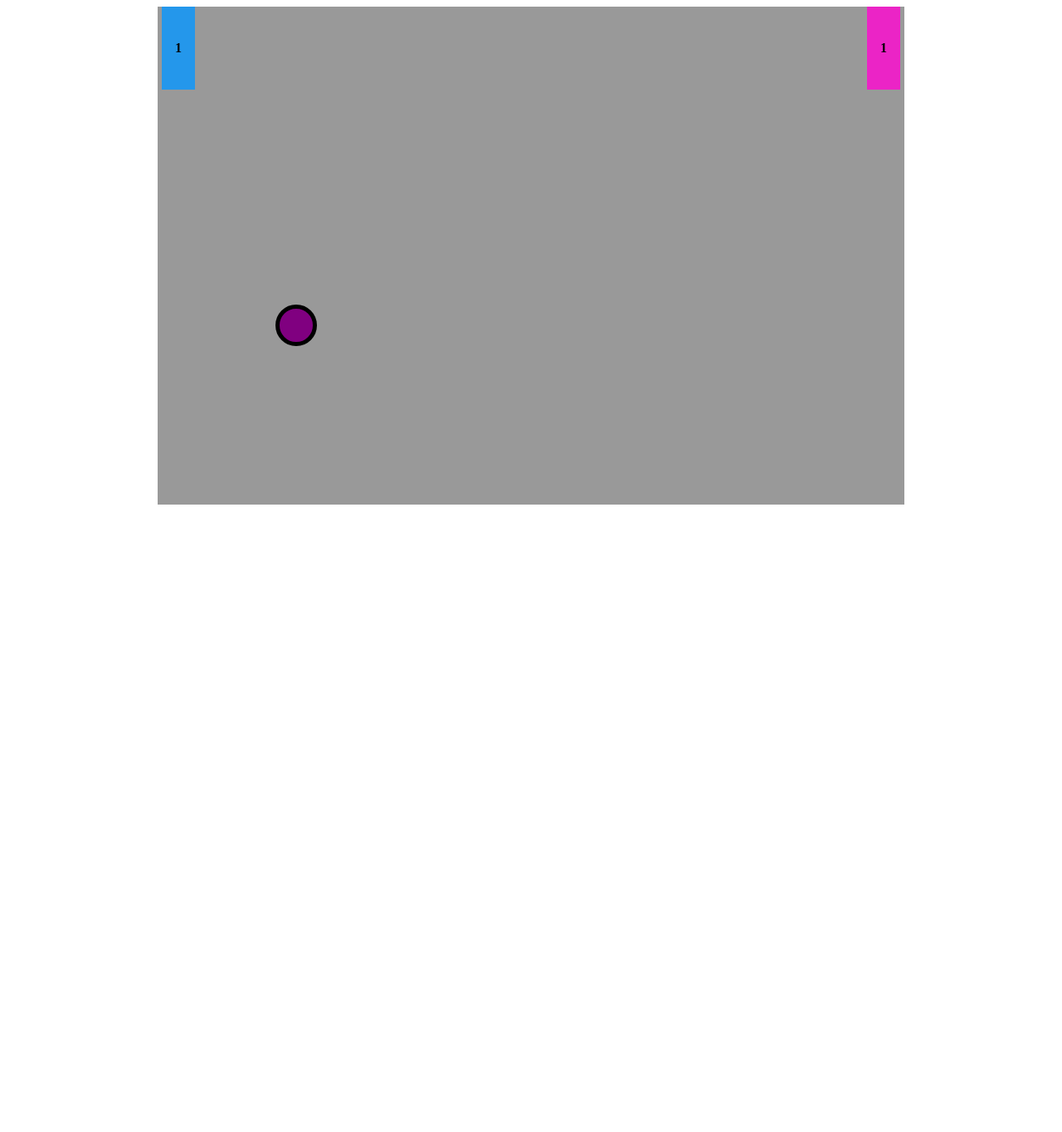
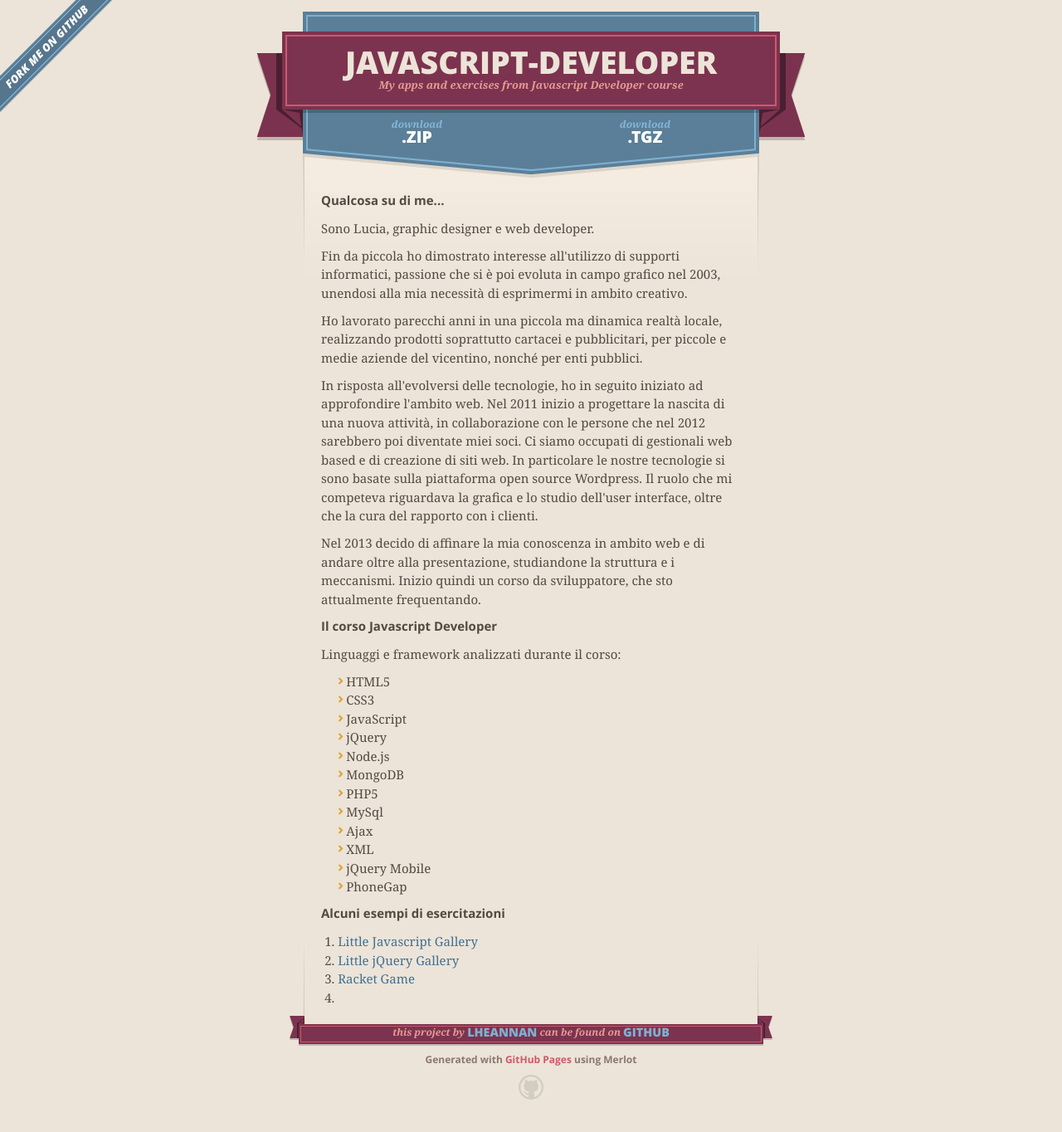
Before and after one commit to Lheannan/Javascript-Developer, a plain HTML site: page racket-game/racket-game.html in a window 1280 px wide. Shown: the whole page at 83% size. Before the commit the page ends 800 px from the top, so only its background shows below. Drawn offline with nearby package versions, Linux system fonts and the light colour scheme; files that its build step writes are made by us from their sources; files whose address does not match are found by name.

Commit message:
Update racket-game.html

```diff
--- a/racket-game/racket-game.html
+++ b/racket-game/racket-game.html
@@ -1,227 +1,104 @@
 <!DOCTYPE html>
 <html>
 	<head>
-		<title>Racket Game</title>
-		<meta charset="utf-8">
-		<style>
-		#box {
-			position: relative;
-			background-color: #999;
-			width: 900px;
-			height: 600px;
-			margin: 0 auto;
-			overflow: hidden;
-		}
+		<meta charset='utf-8'>
+		<meta http-equiv="X-UA-Compatible" content="chrome=1">
+		<meta name="viewport" content="width=640" />
 
-		#bar1, #bar2 {
-			width: 40px;
-			height: 100px;
-			position: absolute;
-			padding: 0;
-			text-align: center;
-			font-weight: bold;
-			line-height: 100px;
-		}
+		<link rel="stylesheet" href="stylesheets/core.css" media="screen"/>
+		<link rel="stylesheet" href="stylesheets/mobile.css" media="handheld, only screen and (max-device-width:640px)"/>
+		<link rel="stylesheet" href="stylesheets/pygment_trac.css"/>
 
-		#bar1 {
-			left: 5px;
-			background-color: #2497EB;
-		}
+		<script type="text/javascript" src="javascripts/modernizr.js"></script>
+		<script type="text/javascript" src="https://ajax.googleapis.com/ajax/libs/jquery/1.7.1/jquery.min.js"></script>
+		<script type="text/javascript" src="javascripts/headsmart.min.js"></script>
+		<script type="text/javascript">
+			$(document).ready(function () {
+				$('#main_content').headsmart()
+			})
+		</script>
+		<title>Javascript-developer</title>
+	</head>
 
-		#bar2 {
-			right: 5px;
-			background-color: #EB24C6;
-		}
-		#ball {
-			width: 40px;
-			height: 40px;
-			background-color: purple;
-			position: absolute;
-			padding: 0;
-			border-radius: 50%;
-			border: 5px solid #000;
-			top:275px;
-			left: 425px;
-		}
+	<body>
+    <a id="forkme_banner" href="https://github.com/Lheannan/Javascript-Developer">View on GitHub</a>
+    <div class="shell">
 
-		</style>
-	</head>
-	<body>
-		<div id="box">
-		<div id="ball"></div>
-		<div id="bar1">0</div>
-		<div id="bar2">0</div>
-	</div>
+		<header>
+			<span class="ribbon-outer">
+				<span class="ribbon-inner">
+					<h1>Javascript-developer</h1>
+					<h2>My apps and exercises from Javascript Developer course</h2>
+				</span>
+			  	<span class="left-tail"></span>
+			  	<span class="right-tail"></span>
+			</span>
+		</header>
 
-		<script type="text/javascript">
-		alert('Racket Game ***Player 1*** up:W down:Z || ***Player 2*** up:I down:M');
+		<section id="downloads">
+			<span class="inner">
+				<a href="https://github.com/Lheannan/Javascript-Developer/zipball/gh-pages" class="zip"><em>download</em> .ZIP</a><a href="https://github.com/Lheannan/Javascript-Developer/tarball/gh-pages" class="tgz"><em>download</em> .TGZ</a>
+			</span>
+		</section>
 
-		var alto1 = 0;
-		var alto2 = 0;
+		<span class="banner-fix"></span>
 
-		var punti1 = 0;
-		var punti2 = 0;
+		<section id="main_content">
 
-		var v1 = 0;
-		var v2 = 0;
+			<h3><a name="about-me" class="anchor" href="#about-me"><span class="octicon octicon-link"></span></a>Qualcosa su di me...</h3>
+			<p>Sono Lucia, graphic designer e web developer.</p>
+			<p>Fin da piccola ho dimostrato interesse all'utilizzo di supporti informatici,
+			passione che si &egrave; poi evoluta in campo grafico nel 2003, unendosi alla mia necessit&agrave; di esprimermi in ambito creativo.</p>
+			<p>Ho lavorato parecchi anni in una piccola ma dinamica realt&agrave; locale, realizzando prodotti soprattutto cartacei e pubblicitari,
+			per piccole e medie aziende del vicentino, nonch&eacute; per enti pubblici.</p>
+			<p>In risposta all'evolversi delle tecnologie, ho in seguito iniziato ad approfondire l'ambito web.
+			Nel 2011 inizio a progettare la nascita di una nuova attivit&agrave;, in collaborazione con le persone che nel 2012
+			sarebbero poi diventate miei soci. Ci siamo occupati di gestionali web based e di creazione di siti web.
+			In particolare le nostre tecnologie si sono basate sulla piattaforma open source Wordpress.
+			Il ruolo che mi competeva riguardava la grafica e lo studio dell'user interface, oltre che la cura del rapporto con i clienti.</p>
+			<p>Nel 2013 decido di affinare la mia conoscenza in ambito web e di andare oltre alla presentazione,
+			studiandone la struttura e i meccanismi. Inizio quindi un corso da sviluppatore, che sto attualmente frequentando.</p>
 
-		var px = 100;
-		var py = 100;
-		var vx = 0.7;
-		var vy = 0.7;
+			<h3><a name="corso-javascript" class="anchor" href="#corso-javascript"><span class="octicon octicon-link"></span></a>Il corso Javascript Developer</h3>
+			<p> Linguaggi e framework analizzati durante il corso:
+				<ul>
+					<li>HTML5</li>
+					<li>CSS3</li>
+					<li>JavaScript</li>
+					<li>jQuery</li>
+					<li>Node.js</li>
+					<li>MongoDB</li>
+					<li>PHP5</li>
+					<li>MySql</li>
+					<li>Ajax</li>
+					<li>XML</li>
+					<li>jQuery Mobile</li>
+					<li>PhoneGap</li>
+				</ul>
+			</p>
 
-		t = setInterval( function() {
+			<h3><a name="esercitazioni" class="anchor" href="#esercitazioni"><span class="octicon octicon-link"></span></a>Alcuni esempi di esercitazioni</h3>
+			<p>
+				<ol>
+					<li><a name="javascript-gallery" href="http://lheannan.github.io/Javascript-Developer/little-Javascript-gallery/gallery.html"><span class="octicon octicon-link">Little Javascript Gallery</span></a></li>
+					<li><a name="javascript-gallery" href="http://lheannan.github.io/Javascript-Developer/little-jQuery-Gallery/gallery.html"><span class="octicon octicon-link">Little jQuery Gallery</span></a></li>
+					<li><a name="Racket Game" href="http://lheannan.github.io/Javascript-Developer/racket-game/racket-game.html"><span class="octicon octicon-link">Racket Game</span></a></li>
+					<li></li>
+				</ol>
+			</p>
+		</section>
 
-			alto1 += v1 * 5;
-			if (alto1 <= 0) {
-				alto1 = 0;
-			}
-			if (alto1 >= 500 ) {
-				alto1 = 500;
-			}
-			document.getElementById('bar1').style.top = alto1 + "px";
-
-
-			alto2 += v2 * 5;
-			if (alto2 <= 0) {
-				alto2 = 0;
-			}
-			if (alto2 >= 500 ) {
-				alto2 = 500;
-			}
-			document.getElementById('bar2').style.top = alto2 + "px";
-
-			px = px + vx * 5;
-			py = py + vy * 5;
-
-			if (px > 850) {
-				vx = - vx;
-				   punti1 ++;
-				   document.getElementById('bar1').textContent = punti1;
-
-				if(punti1 == 10){
-					alert("Player1 ha vinto!")
-					clearInterval(t);
-				}
-
-			}
-
-			if (px > 810 && !(alto2 - py > 50 || py > alto2+100)) {
-					delta = (alto2 + 50) - (py+25);
-					if (delta > -25 && delta < 25) {
-						vy = 0;
-						vx = -1;
-					}
-					if (delta <= -25) {
-						vx = -0.7
-						vy = 0.7
-					}
-					if (delta >= 25) {
-						vx = -0.7
-						vy = -0.7
-					}
-
-			}
-
-
-
-			if (px < 0) {
-
-				vx = Math.abs(vx);
-				punti2 ++;
-				document.getElementById('bar2').textContent = punti2;
-
-				if(punti2 == 10){
-					alert("Player2 ha vinto!")
-					clearInterval(t);
-				}
-
-			}
-
-			if (px < 50 && !(alto1 - py > 50 || py > alto1+100)) {
-					delta = (alto1 + 50) - (py+25);
-					if (delta > -25 && delta < 25) {
-						vy = 0;
-						vx = 1;
-					}
-					if (delta <= -25) {
-						vx = 0.7
-						vy = 0.7
-					}
-					if (delta >= 25) {
-						vx = 0.7
-						vy = -0.7
-					}
-
-			}
-
-			if (py > 550 || py < 0) {
-				vy = - vy;
-			}
-
-			document.getElementById('ball').style.top = py + "px";
-			document.getElementById('ball').style.left = px + "px";
-
-		}, 10);
-
-		document.onkeyup = function(e) {
-
-
-			switch(e.keyCode) {
-
-				// PLAYER 1 ***********************************************
-				case(90): //giu
-					if (v1 == 1) {
-						v1 = 0;
-					}
-					break;
-				case(87): //su
-					if (v1 == -1) {
-						v1 = 0;
-					}
-					break;
-
-				// PLAYER 2 ***********************************************
-				case(77): //giu
-					if (v2 == 1) {
-						v2 = 0;
-					}
-					break;
-				case(73): //su
-					if (v2 == -1) {
-						v2 = 0;
-					}
-					break;
-			}
-
-		}
-
-		document.onkeydown = function(e) {
-			//alert(e.keyCode); //per sapere il codice relativo al tasto premuto
-			switch(e.keyCode) {
-
-				// PLAYER 1 ***********************************************
-				case(90): //giu
-					v1 = 1;
-				break;
-
-				case(87): //su
-					v1 = -1;
-				break;
-
-				// PLAYER 2 ***********************************************
-				case(77): //giu
-					v2 = 1;
-				break;
-
-				case(73): //su
-					v2 = -1;
-				break;
-
-			}
-
-		}
-		</script>
-
-	</body>
+		<footer>
+			<span class="ribbon-outer">
+				<span class="ribbon-inner">
+					<p>this project by <a href="https://github.com/Lheannan">Lheannan</a> can be found on <a href="https://github.com/Lheannan/Javascript-Developer">GitHub</a></p>
+				</span>
+				<span class="left-tail"></span>
+				<span class="right-tail"></span>
+			</span>
+			<p>Generated with <a href="http://pages.github.com">GitHub Pages</a> using Merlot</p>
+			<span class="octocat"></span>
+		</footer>
+    </div>
+  </body>
 </html>
```
